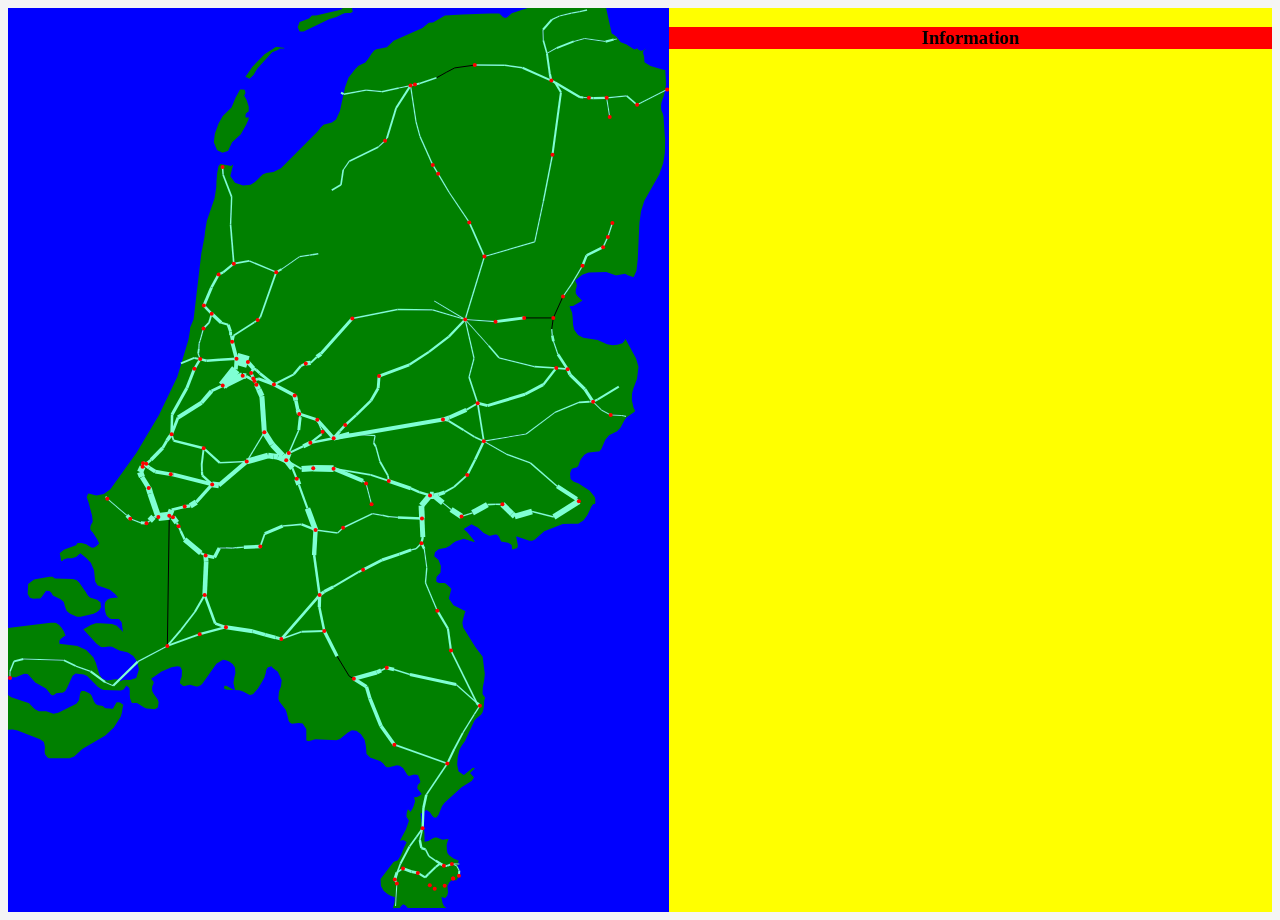
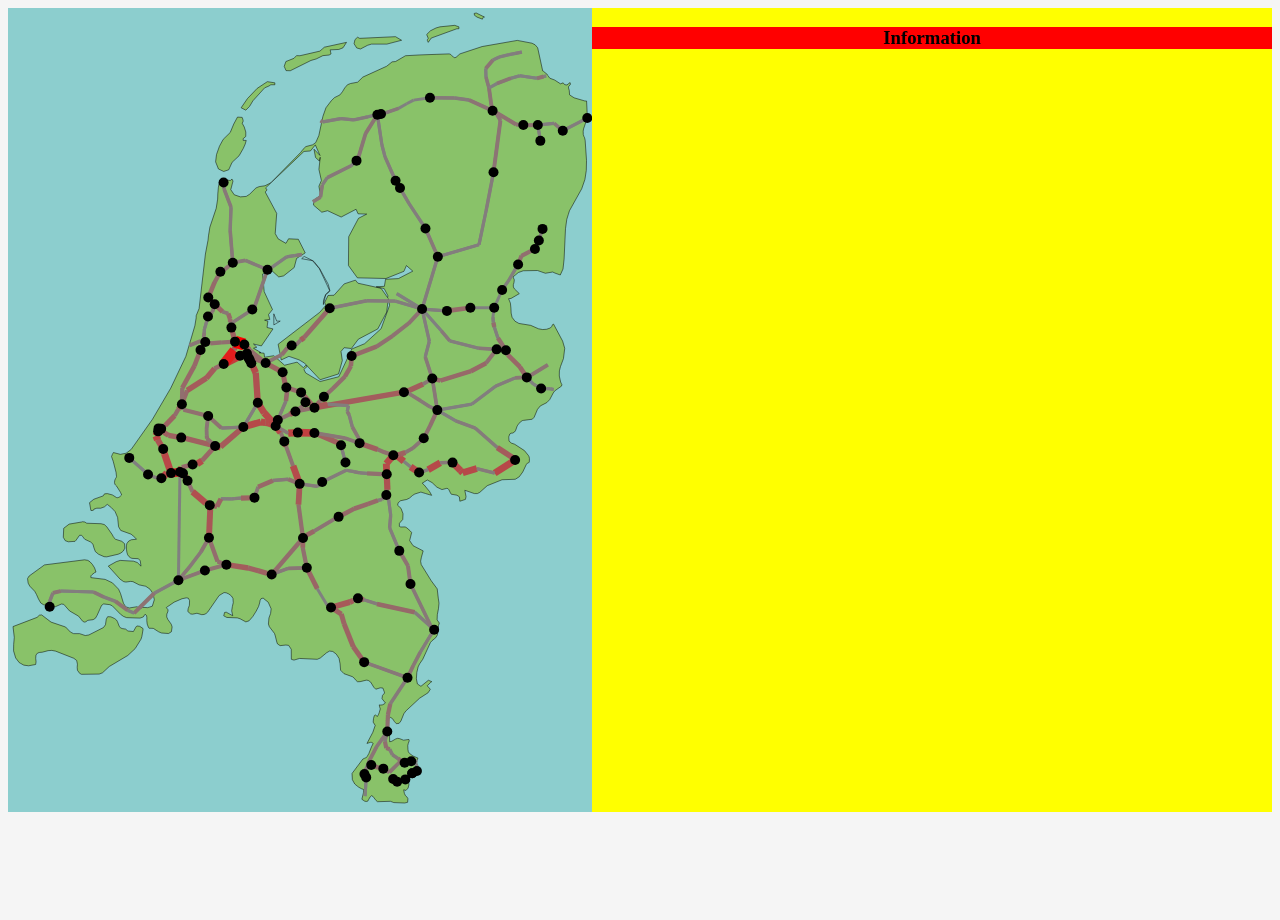
Before and after one commit to fpk47/IN4086-Data-Visualisation, a plain HTML site: page connections.html in a window 1280 px wide. After the commit the page ends 820 px from the top, so only its background shows below. Drawn offline with nearby package versions, Linux system fonts and the light colour scheme.

Commit message:
implemented panning, zooming. Added ijsselmeer. Updated styling

```diff
--- a/connections.html
+++ b/connections.html
@@ -4,7 +4,7 @@
 <meta charset="ISO-8859-1">
 <title>Treinstoringen Nederland</title>
 <link rel="stylesheet" href="style.css">
-<script src="https://d3js.org/d3.v4.min.js"></script>
+<script src="https://d3js.org/d3.v3.min.js"></script>
 </head>
 <body>
 
--- a/connections.js
+++ b/connections.js
@@ -71,9 +71,10 @@ var conns = d3.csv("data/connections0.csv", function(dataConns) {
 		//getJoinAndRender(dataStats, dataConns);
 
 		var m = d3.json("data/mapNetherlandsDetail.json", function(map) {
-
-			var info = d3.csv("data/filteredData.csv", function(dataInfo) {
-				getJoinAndRender(dataStats, dataConns, map, dataInfo);
+			var m2 = d3.json("data/ijsselmeer.json", function(meer) {
+				var info = d3.csv("data/filteredData.csv", function(dataInfo) {
+					getJoinAndRender(dataStats, dataConns, map, meer, dataInfo);
+				});
 			});
 		});
 	});
@@ -93,7 +94,7 @@ function contains(array, object, keys) {
 	}
 }
 
-function getJoinAndRender(stations, connections, map, dataInfo) {
+function getJoinAndRender(stations, connections, map, meer, dataInfo) {
 	var resultIntermediate = join(stations, connections, "code", "s1", true, function(connection, station) {
 	    return {
 	        s1: connection.s1,
@@ -172,14 +173,14 @@ function getJoinAndRender(stations, connections, map, dataInfo) {
 
 	resultFull = resultFull.concat(linesInfo);
 
-	var radius = 2;
-	var height = 900;
+	radius = 5;
+	var height = 800;
 
 	var maxX = 0;
 	var minX = 99999999;
 	var maxY = 0;
 	var minY = 99999999;
-	resultFull.forEach(function(d) {
+	/*resultFull.forEach(function(d) {
 	    var z = d;
 	    maxX = Math.max(maxX, z.s1_lng);
 	    maxX = Math.max(maxX, z.s2_lng);
@@ -189,41 +190,67 @@ function getJoinAndRender(stations, connections, map, dataInfo) {
 	    maxY = Math.max(maxY, z.s2_lat);
 	    minY = Math.min(minY, z.s1_lat);
 	    minY = Math.min(minY, z.s2_lat);
+	});*/
+	map.coordinates.forEach(function(parts) {
+		parts.forEach(function(d) {
+			maxX = Math.max(maxX, d[0]);
+			minX = Math.min(minX, d[0]);
+			maxY = Math.max(maxY, d[1]);
+			minY = Math.min(minY, d[1]);
+		});
 	});
 
 	var diff = (maxY - minY) / (maxX - minX);
 	//var diff = (maxX - minX) / (maxY - minY);
 	var width = diff * height;
 
-	var svgContainer = d3.select("#mapContainer").append("svg")
+	var zoom = d3.behavior.zoom()
+    .translate([0, 0])
+    .scale(1)
+    .scaleExtent([1, 14])
+    .on("zoom", zoomed);
+
+	svgContainer = d3.select("#mapContainer").append("svg")
 										.attr("width", width)
 										.attr("height", height)
-										.attr("id", "vis");
+										.attr("id", "vis")
+										.call(zoom)
+											.append("g");
 
 
-
-	var linearScaleX = d3.scaleLinear()
+	var linearScaleX = d3.scale.linear()
 						.domain([minX,maxX])
 						.range([radius,width-radius]);
-	var linearScaleY = d3.scaleLinear()
+	var linearScaleY = d3.scale.linear()
 						.domain([minY,maxY])
 						.range([height-radius,radius]);
 
-	var linearScaleDisruptions = d3.scaleLinear()
+	var colorScale = d3.scale.linear()
+						.domain([0,incidentCounterMax])
+						.range(["grey","#FF0000"]);
+
+	linearScaleDisruptions = d3.scale.linear()
 						.domain([0, incidentCounterMax])
-						.range([1, 12]);
+						.range([3, 12]);
 
 	//var lineFunctions = [];
-	var lineFunction = d3.line()
+	var lineFunction = d3.svg.line()
 				.x(function(d) {return linearScaleX(+d[0]);})
 				.y(function(d) {return linearScaleY(+d[1]);});
 				//.interpolate("linear");
 	map.coordinates.forEach(function(polygon) {
 		svgContainer.append("path")
 					.attr("d", lineFunction(polygon))
-					.attr("stroke", "blue")
-					.attr("stroke-width", 2)
-					.attr("fill", "green");
+					.attr("stroke", "black")
+					.attr("stroke-width", 0.5)
+					.attr("fill", "rgb(137,194,105)");
+	});
+	meer.coordinates.forEach(function(polygon) {
+		svgContainer.append("path")
+					.attr("d", lineFunction(polygon))
+					.attr("stroke", "black")
+					.attr("stroke-width", 0.5)
+					.attr("fill", "rgb(140,206,206)");
 	});
 
 	var lines = svgContainer.selectAll("line")
@@ -237,18 +264,20 @@ function getJoinAndRender(stations, connections, map, dataInfo) {
 		.attr("x2", function(d){ return linearScaleX(d.s2_lng);})
 		.attr("y2", function(d){ return linearScaleY(d.s2_lat);})
 		.attr("stroke-width", function(d) {return linearScaleDisruptions(d.disruptions.length);})
-		.attr("stroke", function(d){ return d.color;});
+		.attr("stroke", function(d){ return colorScale(d.disruptions.length);});
 
 	var circles =  svgContainer.selectAll("circle").
 						data(intercityStations);
 
 	circles.enter()
 		.append("circle")
-		.style("fill", "red")
+		.style("fill", function(d) {
+			return d.type != "stoptreinstation" ? "black" : "white";
+		})
 		 .on("mouseover", function(d) {
-      var g = d3.select("#vis"); // The node
-      // The class is used to remove the additional text later
-      var info = g.append('text')
+		      var g = d3.select("#vis"); // The node
+		      // The class is used to remove the additional text later
+		      var info = g.append('text')
          .classed('info', true)
          .attr('x', 2 + linearScaleX(d.geo_lng) )
          .attr('y', 2 + linearScaleY(d.geo_lat) )
@@ -262,3 +291,14 @@ function getJoinAndRender(stations, connections, map, dataInfo) {
       d3.select("#vis").select('text.info').remove();
   });
 }
+
+function zoomed(){
+	svgContainer.attr("transform", "translate(" + d3.event.translate + ")scale(" + d3.event.scale + ")");
+/*	svgContainer.selectAll("circle").forEach(function (d) {
+		d.attr("r", 2 / d3.event.scale);
+	});*/
+	svgContainer.selectAll("circle").attr("r", radius / d3.event.scale);
+	svgContainer.selectAll("line").attr("stroke-width", function(d) {
+		return linearScaleDisruptions(d.disruptions.length)/ d3.event.scale;
+	});
+}
--- /dev/null
+++ b/data/ijsselmeer.json
@@ -0,0 +1,142 @@
+{
+	"type":"Polygon",
+	"source":"http://gadm.geovocab.org/id/1/2078/geometry_1km.html",
+	"coordinates":
+		[
+			[
+				[5.0002,52.3494],
+				[5.0105,52.3503],
+				[4.9617,52.3654],
+				[4.9838,52.3691],
+				[4.9616,52.3806],
+				[5.0147,52.3737],
+				[5.0924,52.4341],
+				[5.0525,52.4393],
+				[5.0582,52.4618],
+				[5.036,52.4653],
+				[5.0714,52.4681],
+				[5.0624,52.4851],
+				[5.0889,52.5032],
+				[5.0335,52.5667],
+				[5.0226,52.6295],
+				[5.0848,52.6414],
+				[5.1309,52.6191],
+				[5.1635,52.6228],
+				[5.2345,52.6525],
+				[5.2507,52.6849],
+				[5.3085,52.7047],
+				[5.2623,52.7531],
+				[5.1968,52.7548],
+				[5.1791,52.7386],
+				[5.1269,52.7546],
+				[5.1074,52.7734],
+				[5.1173,52.8452],
+				[5.0406,52.9212],
+				[5.0525,52.9285],
+				[5.0434,52.936],
+				[5.2999,53.0655],
+				[5.3433,53.0673],
+				[5.3762,53.0889],
+				[5.4077,53.0512],
+				[5.3672,53.0736],
+				[5.3778,53.044],
+				[5.4032,53.0315],
+				[5.4092,53.0449],
+				[5.4003,53.0018],
+				[5.4168,52.9624],
+				[5.4003,52.9417],
+				[5.4108,52.9094],
+				[5.3646,52.8923],
+				[5.3646,52.8744],
+				[5.4198,52.8493],
+				[5.4586,52.8547],
+				[5.5494,52.8322],
+				[5.6494,52.8599],
+				[5.6627,52.8437],
+				[5.7207,52.8427],
+				[5.6656,52.8277],
+				[5.6,52.7621],
+				[5.5981,52.6599],
+				[5.6581,52.6159],
+				[5.85,52.6135],
+				[5.9702,52.6391],
+				[5.9869,52.6596],
+				[6.0296,52.6397],
+				[5.9329,52.6132],
+				[5.8469,52.6108],
+				[5.8393,52.5857],
+				[5.7844,52.5841],
+				[5.8377,52.5777],
+				[5.8626,52.5524],
+				[5.8611,52.5453],
+				[5.817,52.5786],
+				[5.6615,52.5969],
+				[5.6453,52.6077],
+				[5.5697,52.5944],
+				[5.5015,52.554],
+				[5.4615,52.5531],
+				[5.4393,52.5289],
+				[5.4452,52.5172],
+				[5.4053,52.493],
+				[5.1267,52.3794],
+				[5.1478,52.3238],
+				[5.1992,52.3365],
+				[5.2671,52.3241],
+				[5.3039,52.3125],
+				[5.4085,52.2533],
+				[5.532,52.274],
+				[5.5572,52.3215],
+				[5.5484,52.3538],
+				[5.5691,52.3673],
+				[5.6177,52.3645],
+				[5.665,52.3977],
+				[5.7951,52.4342],
+				[5.8547,52.4941],
+				[5.8655,52.5417],
+				[5.8742,52.5183],
+				[5.8173,52.435],
+				[5.7062,52.3814],
+				[5.6207,52.3627],
+				[5.5335,52.2641],
+				[5.4085,52.247],
+				[5.3114,52.2775],
+				[5.2996,52.29],
+				[5.3216,52.3008],
+				[5.3128,52.3053],
+				[5.2966,52.2963],
+				[5.2538,52.316],
+				[5.1701,52.305],
+				[5.0976,52.3389],
+				[5.0358,52.3334],
+				[5.0327,52.3477],
+				[5.0002,52.3494]
+			],
+			[
+				[5.1409,52.462],
+				[5.1173,52.462],
+				[5.0979,52.4879],
+				[5.0982,52.4484],
+				[5.1409,52.462]
+			],
+			[
+				[5.4452,52.5558],
+				[5.4689,52.5657],
+				[5.4733,52.5684],
+				[5.4733,52.5711],
+				[5.4629,52.5927],
+				[5.4037,52.65],
+				[5.3665,52.6742],
+				[5.3561,52.6778],
+				[5.3011,52.6921],
+				[5.2848,52.684],
+				[5.3576,52.6769],
+				[5.4037,52.6482],
+				[5.4719,52.5711],
+				[5.4452,52.5558],
+				[5.4319,52.5379],
+				[5.4304,52.5298],
+				[5.4304,52.5208],
+				[5.4452,52.5558]
+			]
+		]
+}
--- a/style.css
+++ b/style.css
@@ -16,7 +16,7 @@ h1 {
 }
 
 #mapContainer {
-	background: #0000FF;
+	background: rgb(140,206,206);
 	float: left;
 }
 
```
